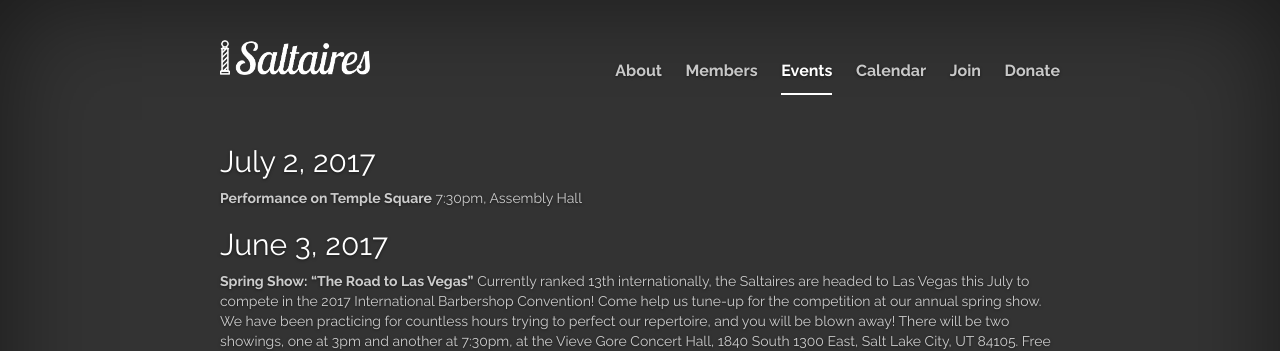
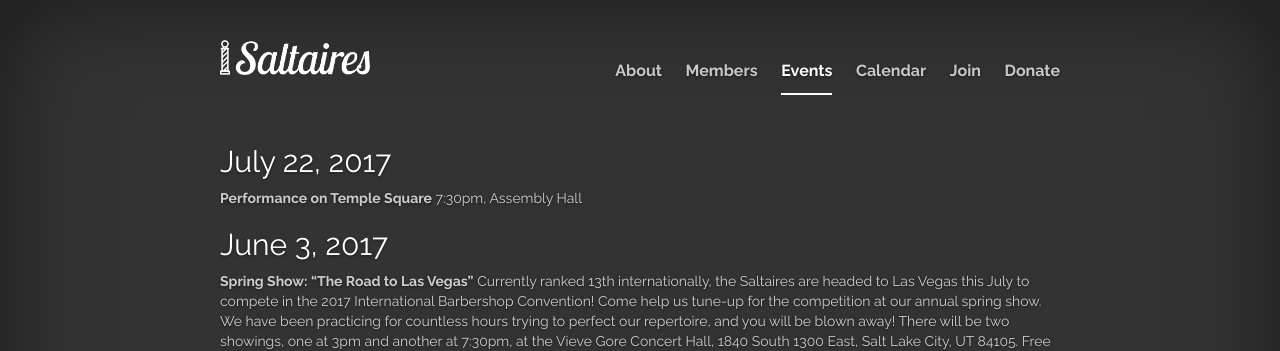
Before and after one commit to cayblood/saltaires, a Jekyll site: the page built from jekyll-site/events.md, in a window 1280 px wide. Shown: the top 351 px of the page. Built offline with Jekyll 4.4.1, drawn with Linux system fonts in a browser that asks for light colours; nearby versions of some CDN libraries; library files that are not in the unit come from our copies.

Commit message:
Update Temple square event date

```diff
--- a/jekyll-site/events.md
+++ b/jekyll-site/events.md
@@ -4,7 +4,7 @@
 permalink: /events/
 ---
 
-## July 2, 2017
+## July 22, 2017
 
 **Performance on Temple Square** 7:30pm, Assembly Hall
 
```
